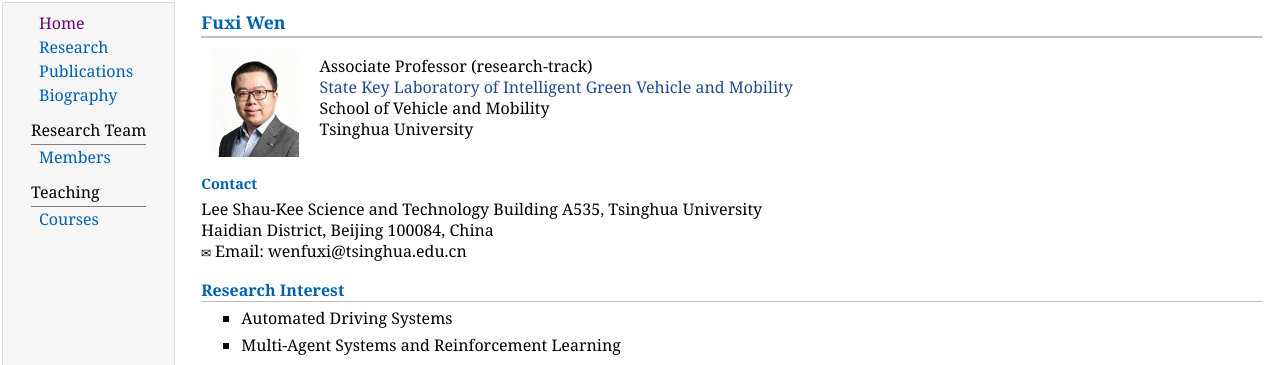
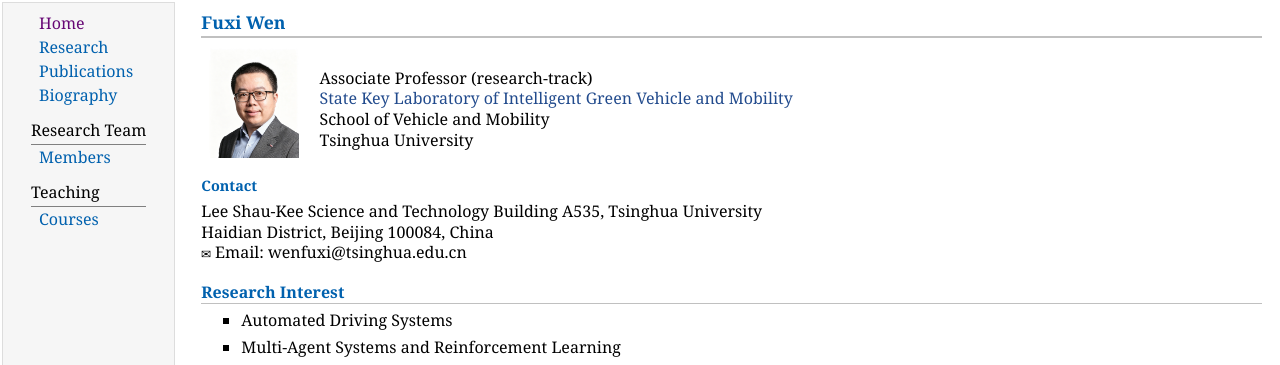
Before and after one commit to wenfuxi/wenfuxi.github.io, a plain HTML site: page index.html in a window 1280 px wide. Shown: the top 365 px of the page. Drawn offline with Linux system fonts and the light colour scheme.

Commit message:
Refactor index.html structure and content

```diff
--- a/index.html
+++ b/index.html
@@ -24,7 +24,8 @@
 <h1>Fuxi Wen</h1>
 <table class="imgtable"><tr><td>
 <img src="images/bio2.jpg" alt="alt text" width="90px" />&nbsp;</td>
-<td align="left"><p>Associate Professor (research-track)<br />
+<td align="left"><p><br />
+Associate Professor (research-track)<br />
 <a rel="noopener noreferrer" target="_blank" href="http://www.ase.tsinghua.edu.cn/">State Key Laboratory of Intelligent Green Vehicle and Mobility</a> <br />
 
 School of Vehicle and Mobility<br />
```
